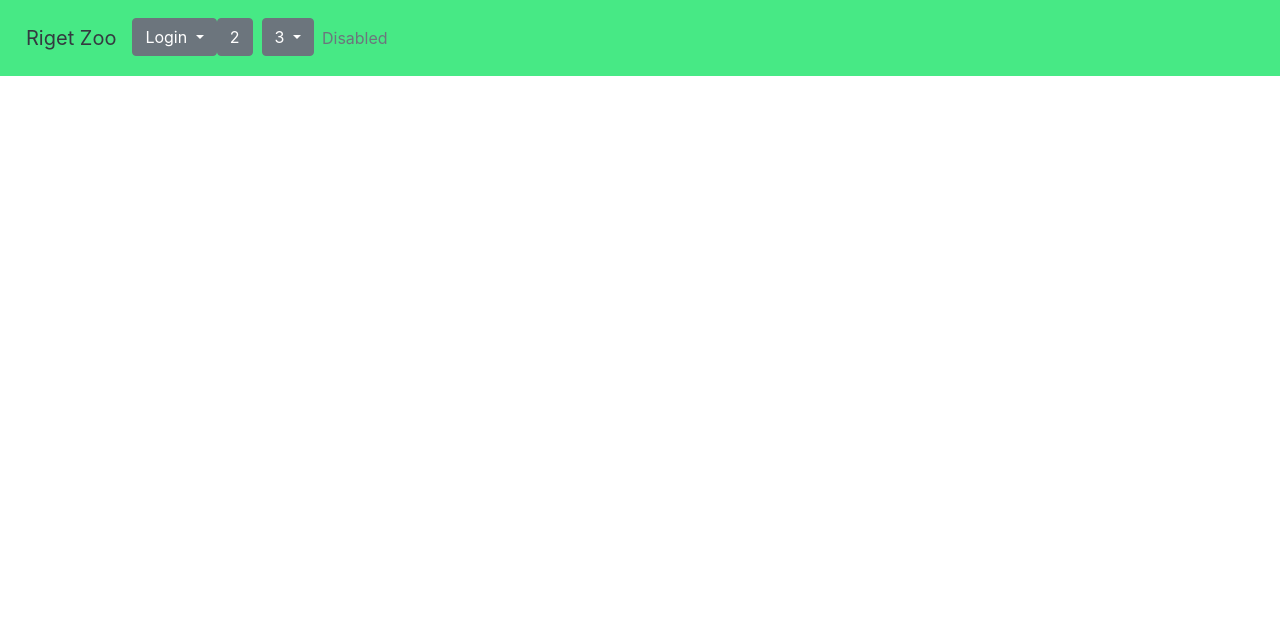
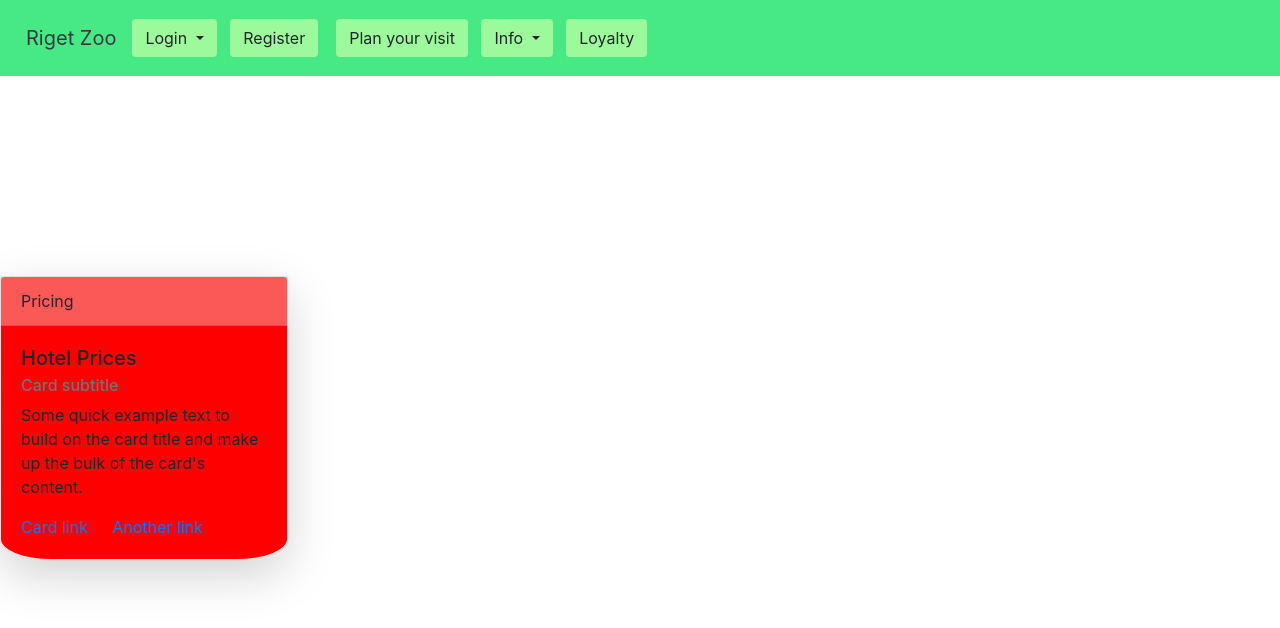
Before and after one commit to PI7789/DjangoZooProject, a Django app: page / in a window 1280 px wide. Shown: the top 628 px of the page. Run offline with Django 5.2, Linux system fonts and the light colour scheme.

Commit message:
continued navbar + index page + started register page

```diff
--- a/notes.txt
+++ b/notes.txt
@@ -1,3 +1,4 @@
 &nbsp adds a space between buttons etc.
 w3schools 4 links for all the requirements.
 block content + endblock for content to be imported
+:hover is css command after the class for only hover
--- a/riget/static/css/style.css
+++ b/riget/static/css/style.css
@@ -6,6 +6,32 @@
 
 .dropdown-menu{
 
-    background-color: aqua;
+    background-color: rgb(156, 250, 156);
 
 }
+
+.navbtn{
+
+    background-color: rgb(156, 250, 156);
+}
+
+
+.dropdown-item:hover{
+
+    background-color: rgb(125, 253, 125);
+}
+.pricecardindex{
+    background-color: red;
+    border-bottom-left-radius: 50px 20px;
+    border-bottom-right-radius: 50px 20px;
+}
+
+.pricecardindexheader{
+    background-color: rgb(251, 88, 88);
+}
+
+.card3{
+    margin-top:200px;
+    border-bottom-left-radius: 50px 20px;
+    border-bottom-right-radius: 50px 20px;
+}
--- a/riget/website/templates/pages/index.html
+++ b/riget/website/templates/pages/index.html
@@ -3,8 +3,17 @@
 {% load static %}
 
 {% block content %}
-<head>
-
-</head>
+    <div class="card shadow-lg card3" style="width: 18rem;">
+        <div class="card-header pricecardindexheader">
+            Pricing
+          </div>
+        <div class="card-body pricecardindex">
+          <h5 class="card-title">Hotel Prices</h5>
+          <h6 class="card-subtitle mb-2 text-muted">Card subtitle</h6>
+          <p class="card-text">Some quick example text to build on the card title and make up the bulk of the card's content.</p>
+          <a href="#" class="card-link">Card link</a>
+          <a href="#" class="card-link">Another link</a>
+        </div>
+      </div>
 
 {% endblock %}
--- a/riget/website/templates/pages/navbar.html
+++ b/riget/website/templates/pages/navbar.html
@@ -11,35 +11,40 @@
     <div class="collapse navbar-collapse" id="navbarSupportedContent">
       <ul class="navbar-nav mr-auto">
         <li class="nav-item dropdown">
-            <a class="btn btn-secondary dropdown-toggle" href="#" id="navbarDropdown" role="button" data-toggle="dropdown" aria-haspopup="true" aria-expanded="false">
+            <a class="btn dropdown-toggle navbtn" href="#" id="navbarDropdown" role="button" data-toggle="dropdown" aria-haspopup="true" aria-expanded="false">
               Login
             </a>
             <div class="dropdown-menu" aria-labelledby="navbarDropdown">
-              <a class="dropdown-item w-20" href="#">Action</a>
-              <a class="dropdown-item" href="#">Another action</a>
+              <a class="dropdown-item" href="#">Login</a>
               <div class="dropdown-divider"></div>
-              <a class="dropdown-item" href="#">Something else here</a>
-            </div>
+              <a class="dropdown-item" href="#">Admin Login</a>
+
           </li>
+          &nbsp; &nbsp;
         <li class="nav-item">
-          <a class="btn btn-secondary" href="#">2</a>
-          &nbsp;
+          <a class="btn navbtn" href="#">Register</a>
+          &nbsp; &nbsp;
         </li>
+        <li class="nav-item">
+          <a class="btn navbtn" href="#">Plan your visit</a>
+        </li>
+        &nbsp; &nbsp;
         {% comment %} dropdown {% endcomment %}
         <li class="nav-item dropdown">
-          <a class="btn btn-secondary dropdown-toggle" href="#" id="navbarDropdown" role="button" data-toggle="dropdown" aria-haspopup="true" aria-expanded="false">
-            3
+          <a class="btn dropdown-toggle navbtn" href="#" id="navbarDropdown" role="button" data-toggle="dropdown" aria-haspopup="true" aria-expanded="false">
+           Info
           </a>
           <div class="dropdown-menu" aria-labelledby="navbarDropdown">
-            <a class="dropdown-item" href="#">Action</a>
-            <a class="dropdown-item" href="#">Another action</a>
-            <div class="dropdown-divider"></div>
-            <a class="dropdown-item" href="#">Something else here</a>
+            <a class="dropdown-item" href="#">Our Location</a>
+            <a class="dropdown-item" href="#">Our Animals</a>
+            <a class="dropdown-item" href="#">Hotel Information</a>
+            <a class="dropdown-item" href="#">Education</a>
           </div>
         </li>
             {% comment %} dropdown end {% endcomment %}
+            &nbsp; &nbsp;
         <li class="nav-item">
-          <a class="nav-link disabled" href="#">Disabled</a>
+          <a class="btn navbtn" href="#">Loyalty</a>
         </li>
       </ul>
       </form>
--- a/riget/website/urls.py
+++ b/riget/website/urls.py
@@ -3,5 +3,7 @@ from . import views
 urlpatterns = [
 
 
-    path('', views.homepage, name = '')
+    path('', views.homepage, name = ''),
+
+    path('register', views.register, name="register"),
 ]
--- a/riget/website/views.py
+++ b/riget/website/views.py
@@ -1,6 +1,10 @@
-from django.shortcuts import render
+from django.shortcuts import render, redirect
+from .forms import CreateUserForm, LoginForm
 
 # Create your views here.
 
 def homepage(request):
     return render(request, 'pages/index.html')
+
+def register(request):
+    form = CreateUserForm()
```
Also changed, not shown: riget/forms.py (added, +17 -0 lines), riget/website/templates/pages/register.html (added).
